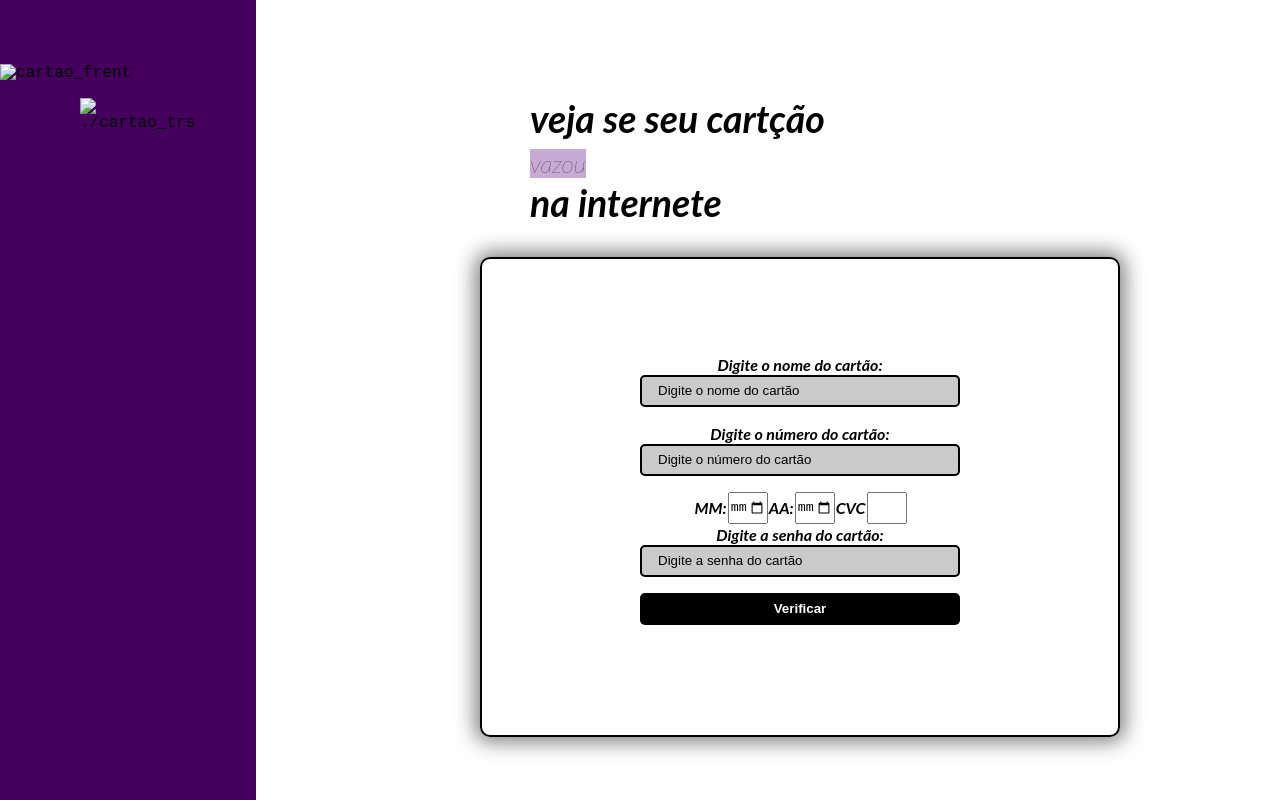
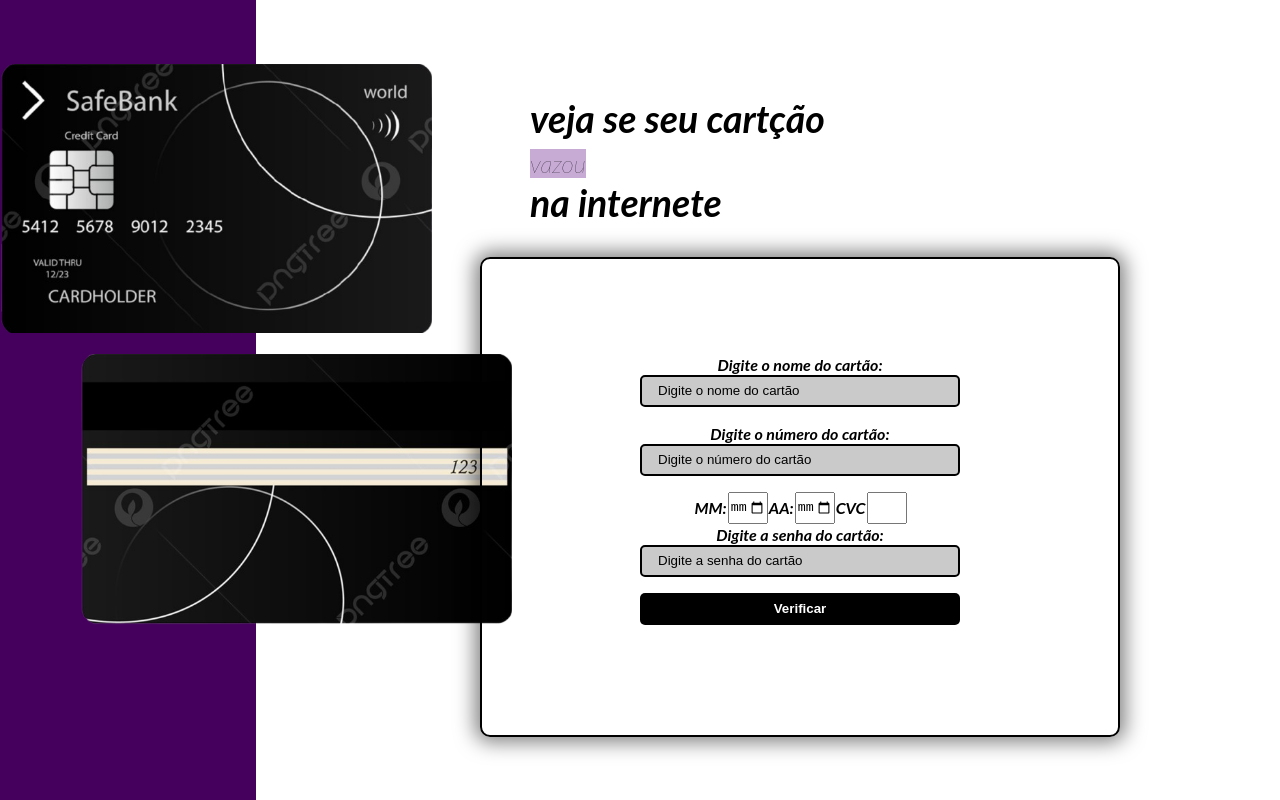
Before and after one commit to kaiolopqwrtyu7812/crt, a plain HTML site: page index.html in a window 1280 px wide. Drawn offline with Linux system fonts and the light colour scheme.

Commit message:
Add files via upload

```diff
--- a/index.html
+++ b/index.html
@@ -10,9 +10,9 @@
     <section class="conteiner">
         <section class="part_1">
             <div class="img_cartao">
-                <img class="card_f" src="./imgs/u0bln208-removebg-preview.png" alt="cartao_frent">
+                <img class="card_f" src="./u0bln208-removebg-preview.png" alt="cartao_frent">
                 <div class="alinhamento_card_t">
-                    <img class="card_t" src="./imgs/fiv1ylj7-removebg-preview.png" alt="./cartao_trs">
+                    <img class="card_t" src="./fiv1ylj7-removebg-preview.png" alt="./cartao_trs">
                 </div>
             </div>
         </section>
```
Also changed, not shown: fiv1ylj7-removebg-preview.png (added), u0bln208-removebg-preview.png (added).
